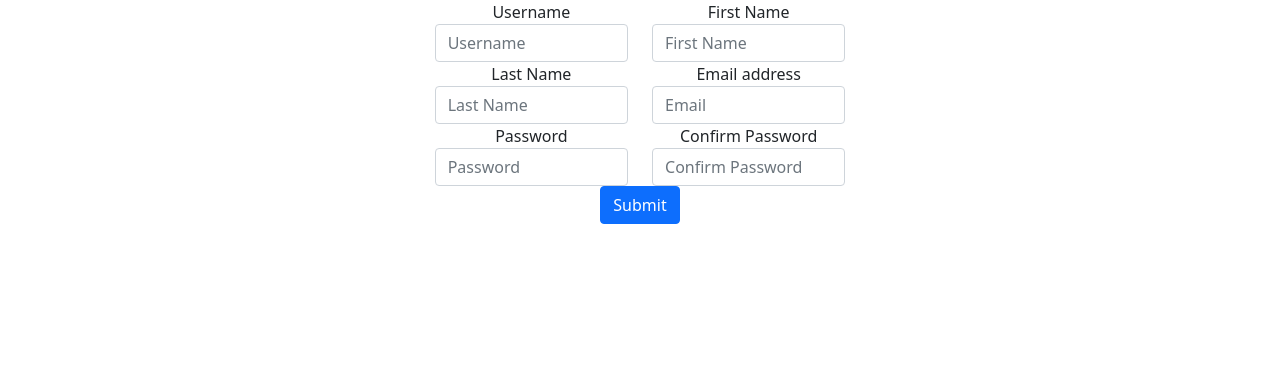
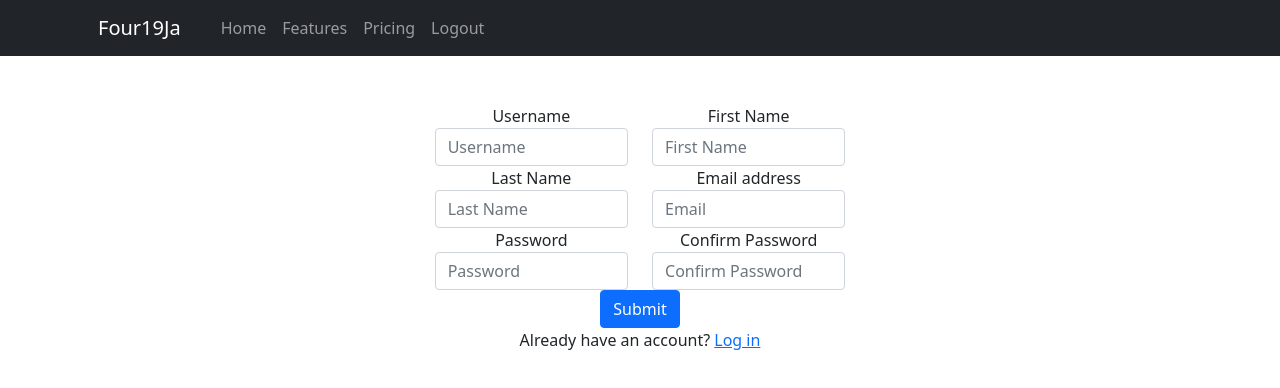
Before and after one commit to Femi236/Four19JaProject-Frontend, a React (Create React App) app: page /register in a window 1280 px wide. Shown: the top 388 px of the page. Built offline with nearby package versions, Linux system fonts and the light colour scheme.

Commit message:
Created the initial login and registration setup

```diff
--- a/src/App.js
+++ b/src/App.js
@@ -1,10 +1,12 @@
 import logo from "./logo.svg";
 import "./App.css";
-import Routes from "./routes";
+import Routes from "./routes/routes";
+import Navbar from "./components/navbar/navbar";
 
 function App() {
   return (
     <div className="App">
+      <Navbar />
       <Routes />
     </div>
   );
--- a/src/app/store.js
+++ b/src/app/store.js
@@ -1,5 +1,5 @@
 import { configureStore } from "@reduxjs/toolkit";
-import userReducer from "../userSlice";
+import userReducer from "./userSlice";
 
 export default configureStore({
   reducer: { user: userReducer },
--- a/src/userSlice.js
+++ b/src/app/userSlice.js
@@ -3,11 +3,11 @@ import { createSlice } from "@reduxjs/toolkit";
 export const userSlice = createSlice({
   name: "user",
   initialState: {
-    user: localStorage.getItem("user") || {},
     isAuthenticated: localStorage.getItem("isAuthenticated") || false,
   },
   reducers: {
     authenticate: (state) => {
+      console.log("HIT AUTHENTICATE");
       state.isAuthenticated = true;
       localStorage.setItem("isAuthenticated", true);
     },
@@ -15,14 +15,10 @@ export const userSlice = createSlice({
       state.isAuthenticated = false;
       localStorage.setItem("isAuthenticated", false);
     },
-    setUser: (state, action) => {
-      state.user += action.payload;
-      localStorage.setItem("user", state.user);
-    },
   },
 });
 
 // Action creators are generated for each case reducer function
-export const { authenticate, unauthenticate, setUser } = userSlice.actions;
+export const { authenticate, unauthenticate } = userSlice.actions;
 
 export default userSlice.reducer;
--- /dev/null
+++ b/src/components/navbar/navbar.jsx
@@ -0,0 +1,49 @@
+import React, { Component, useState } from "react";
+import { Link } from "react-router-dom";
+import { useSelector, useDispatch } from "react-redux";
+import { authenticate, unauthenticate } from "../../app/userSlice";
+
+function Navbar(props) {
+  return (
+    <nav className="navbar navbar-expand-lg navbar-dark bg-dark sticky-top">
+      <div className="container">
+        <Link to="/" className="nav-link navbar-brand">
+          Four19Ja
+        </Link>
+        <div className="collapse navbar-collapse" id="navbarNav">
+          <ul className="navbar-nav">
+            <li className="nav-item active">
+              <Link className="nav-link" to="/private">
+                Home
+              </Link>
+            </li>
+            <li className="nav-item">
+              <Link className="nav-link" to="#">
+                Features
+              </Link>
+            </li>
+            <li className="nav-item">
+              <Link className="nav-link" to="#">
+                Pricing
+              </Link>
+            </li>
+            <li className="nav-item">
+              <Link className="nav-link" to="/logout">
+                Logout
+              </Link>
+            </li>
+          </ul>
+        </div>
+        <div className="collapse navbar-collapse" id="navbarNav">
+          <ul className="navbar-nav">
+            <li className="nav-item active">
+              <Link className="nav-link" to="/private"></Link>
+            </li>
+          </ul>
+        </div>
+      </div>
+    </nav>
+  );
+}
+
+export default Navbar;
--- a/src/pages/auth/login/loginPage.jsx
+++ b/src/pages/auth/login/loginPage.jsx
@@ -1,8 +1,9 @@
 import React, { Component, useEffect } from "react";
 import { useSelector, useDispatch } from "react-redux";
-import { authenticate, unauthenticate, setUser } from "../../../userSlice";
+import { authenticate, unauthenticate } from "../../../app/userSlice";
 import { useForm } from "react-hook-form";
 import accountService from "../../../api/accountService";
+import { Link } from "react-router-dom";
 
 function LoginPage(props) {
   const {
@@ -42,6 +43,7 @@ function LoginPage(props) {
 
   return (
     <React.Fragment>
+      <div className="container mt-lg-5">
         <div className="row">
           <div className="col"></div>
           <div className="col">
@@ -69,9 +71,13 @@ function LoginPage(props) {
               <button type="submit" className="btn btn-primary">
                 Submit
               </button>
+              <div className="">
+                Don't have an account? <Link to="/register">Sign up</Link>
+              </div>
             </form>
           </div>
           <div className="col"></div>
+        </div>
       </div>
     </React.Fragment>
   );
--- a/src/pages/auth/logout/logout.jsx
+++ b/src/pages/auth/logout/logout.jsx
@@ -1,6 +1,6 @@
 import React, { Component } from "react";
 import { useSelector, useDispatch } from "react-redux";
-import { authenticate, unauthenticate, setUser } from "../../../userSlice";
+import { authenticate, unauthenticate } from "../../../app/userSlice";
 
 function Logout(props) {
   localStorage.removeItem("access_token");
@@ -10,7 +10,6 @@ function Logout(props) {
 
   const dispatch = useDispatch();
   dispatch(unauthenticate());
-  dispatch(setUser({}));
 
   props.history.push("/login");
 
--- a/src/pages/auth/register/registerPage.jsx
+++ b/src/pages/auth/register/registerPage.jsx
@@ -2,7 +2,8 @@ import React, { useEffect } from "react";
 import accountService from "../../../api/accountService";
 import { useForm } from "react-hook-form";
 import { useSelector, useDispatch } from "react-redux";
-import { authenticate, unauthenticate, setUser } from "../../../userSlice";
+import { authenticate, unauthenticate } from "../../../app/userSlice";
+import { Link } from "react-router-dom";
 
 function LoginPage(props) {
   const dispatch = useDispatch();
@@ -27,17 +28,16 @@ function LoginPage(props) {
   }, []);
 
   const onSubmit = async (data) => {
-    let res = await accountService.register(
+    let register = await accountService.register(
       data.username,
       data.firstName,
       data.lastName,
       data.email,
       data.password
     );
-    if (res !== null) {
+    if (register !== null) {
       let login = await accountService.login(data.username, data.password);
       if (login === true) {
-        dispatch(setUser(res));
         dispatch(authenticate());
         props.history.push("/");
       }
@@ -48,7 +48,7 @@ function LoginPage(props) {
 
   return (
     <React.Fragment>
-      <div className="row">
+      <div className="row mt-5">
         <div className="col"></div>
         <div className="col">
           <form onSubmit={handleSubmit(onSubmit)}>
@@ -149,6 +149,9 @@ function LoginPage(props) {
             <button type="submit" className="btn btn-primary">
               Submit
             </button>
+            <div className="">
+              Already have an account? <Link to="/login">Log in</Link>
+            </div>
           </form>
         </div>
         <div className="col"></div>
--- a/src/privateRoute.jsx
+++ b/src/routes/privateRoute.js
@@ -6,7 +6,7 @@
 import React from "react";
 import { Redirect, Route } from "react-router-dom";
 import { useSelector, useDispatch } from "react-redux";
-import { authenticate, unauthenticate, setUser } from "./userSlice";
+import { authenticate, unauthenticate } from "../app/userSlice";
 
 const PrivateRoute = ({ component: Component, ...rest }) => {
   // Add your own authentication on the below line.
--- a/src/routes.js
+++ b/src/routes/routes.js
@@ -2,11 +2,11 @@ import React from "react";
 import { Switch, Route } from "react-router-dom";
 import PrivateRoute from "./privateRoute";
 
-import Login from "./pages/auth/login/loginPage";
-import Register from "./pages/auth/register/registerPage";
-import Home from "./pages/home/homePage";
-import PrivatePage from "./pages/privatePage";
-import Logout from "./pages/auth/logout/logout";
+import Login from "../pages/auth/login/loginPage";
+import Register from "../pages/auth/register/registerPage";
+import Home from "../pages/home/homePage";
+import PrivatePage from "../pages/privatePage";
+import Logout from "../pages/auth/logout/logout";
 
 const Routes = () => {
   return (
@@ -15,7 +15,7 @@ const Routes = () => {
       <Route exact path="/" component={Home} />
       <Route exact path="/login" component={Login} />
       <Route exact path="/register" component={Register} />
-      <PrivateRoute path="/dashboard" component={PrivatePage} />
+      <PrivateRoute path="/private" component={PrivatePage} />
       <Route exact path="/logout" component={Logout} />
     </Switch>
   );
```
Also changed, not shown: src/pages/account/account.jsx (added). Lines whose indentation alone changed are shown as unchanged.
